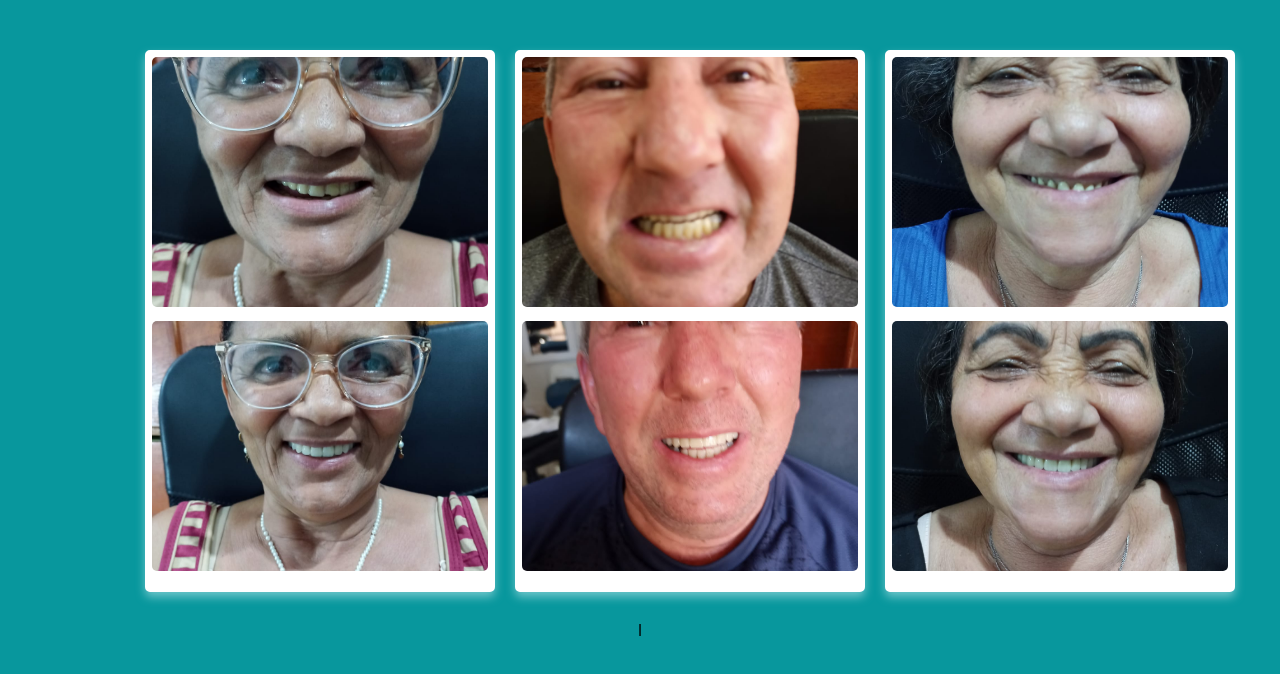
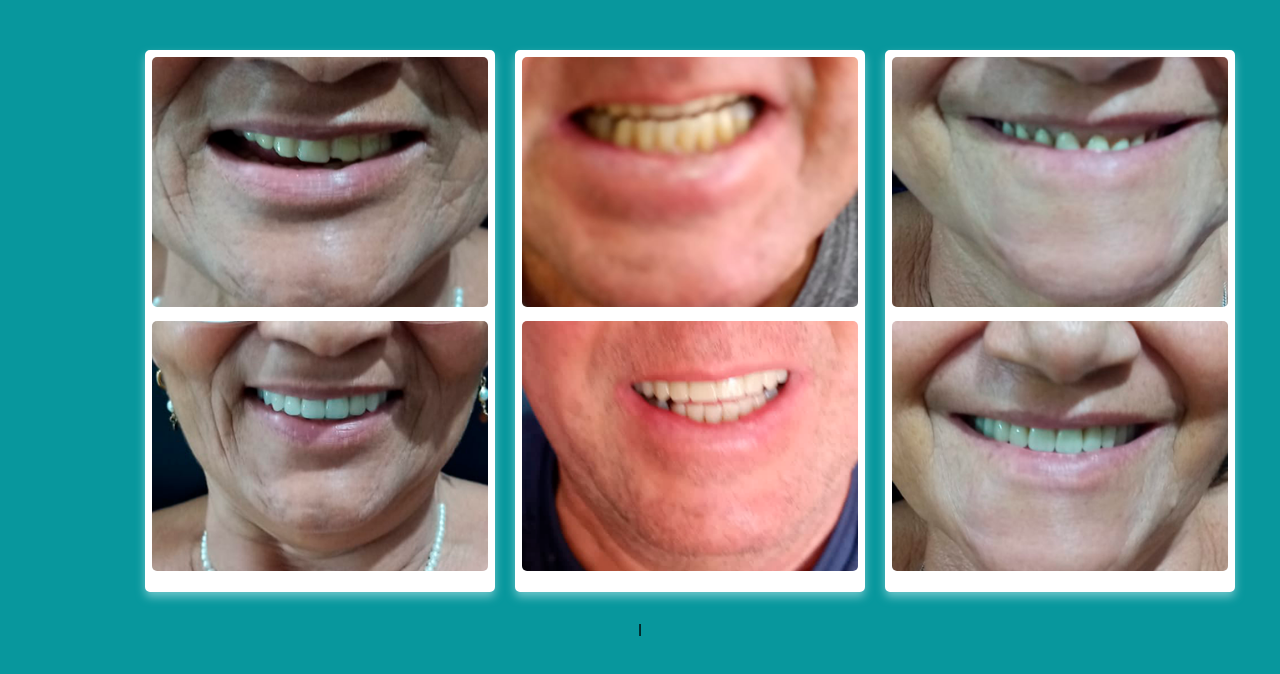
Before and after one commit to Keven1995/port-adelman, a plain HTML site: page pagina_de_fotos_pt.html in a window 1280 px wide. Shown: the part 64-738 px from the top of the page. Drawn offline with Linux system fonts and the light colour scheme.

Commit message:
add new file 5

```diff
--- a/pagina_de_fotos_pt.html
+++ b/pagina_de_fotos_pt.html
@@ -16,43 +16,19 @@
 
         <div class="container-image">
             <div class="image" data-tittle="protese">
-                <img src="./img/Protese total de resina caracterizada/ANTES E DEPOIS/ANTES 1.jpeg" alt="">
-                <img src="./img/Protese total de resina caracterizada/ANTES E DEPOIS/DEPOIS 1.jpeg" alt="">
+                <img src="./img/Protese total de resina caracterizada/ANTES E DEPOIS EDITADO/ANTES-1.png" alt="">
+                <img src="./img/Protese total de resina caracterizada/ANTES E DEPOIS EDITADO/DEPOIS-1.png" alt="">
             </div>
 
             <div class="image" data-tittle="protese">
-                <img src="./img/Protese total de resina caracterizada/ANTES E DEPOIS/ANTES 2.jpeg" alt="">
-                <img src="./img/Protese total de resina caracterizada/ANTES E DEPOIS/DEPOIS 2.jpeg" alt="">
+                <img src="./img/Protese total de resina caracterizada/ANTES E DEPOIS EDITADO/ANTES-2.png" alt="">
+                <img src="./img/Protese total de resina caracterizada/ANTES E DEPOIS EDITADO/DEPOIS-2.png" alt="">
             </div>
 
             <div class="image" data-tittle="protese">
-                <img src="./img/Protese total de resina caracterizada/ANTES E DEPOIS/ANTES 3.jpeg" alt="">
-                <img src="./img/Protese total de resina caracterizada/ANTES E DEPOIS/DEPOIS 3.jpeg" alt="">
+                <img src="./img/Protese total de resina caracterizada/ANTES E DEPOIS EDITADO/ANTES-3.png" alt="">
+                <img src="./img/Protese total de resina caracterizada/ANTES E DEPOIS EDITADO/DEPOIS-3.png" alt="">
             </div>
-            <!--
-                <div class="container-image">
-                    <div class="image" data-tittle="fixa de porcelana">
-                        <img src="./img/Fixa de porcelana/" alt="">
-                        <h3>Fixa de porcelana</h3>
-                    </div>
-                </div>
-
-                <div class="container-image">
-                    <div class="image" data-tittle="lente de contato">
-                        <img src="./img/Lente de contato/" alt="">
-                        <h3>Lente de contato</h3>
-                    </div>
-                </div>
-
-                <div class="container-image">
-                    <div class="image" data-tittle="protocolo de resina">
-                        <img src="./img/Protocolo de resina/" alt="">
-                        <h3>Protocolo de resina</h3>
-                    </div>
-                </div>
-
-                <input type="text" placeholder="escreva aqui..." id="search-box">
-            -->
         </div>
 
     </body>
```
Also changed, not shown: pagina_de_fotos_LC.html (+3 -3 lines), img/Lente de contato/LENTE-EDITADO/1.png (added), img/Lente de contato/LENTE-EDITADO/2.png (added), img/Lente de contato/LENTE-EDITADO/3.png (added), img/Protese total de resina caracterizada/ANTES E DEPOIS EDITADO/ANTES-1.png (added), img/Protese total de resina caracterizada/ANTES E DEPOIS EDITADO/ANTES-2.png (added), img/Protese total de resina caracterizada/ANTES E DEPOIS EDITADO/ANTES-3.png (added), img/Protese total de resina caracterizada/ANTES E DEPOIS EDITADO/DEPOIS-1.png (added), img/Protese total de resina caracterizada/ANTES E DEPOIS EDITADO/DEPOIS-2.png (added), img/Protese total de resina caracterizada/ANTES E DEPOIS EDITADO/DEPOIS-3.png (added).
